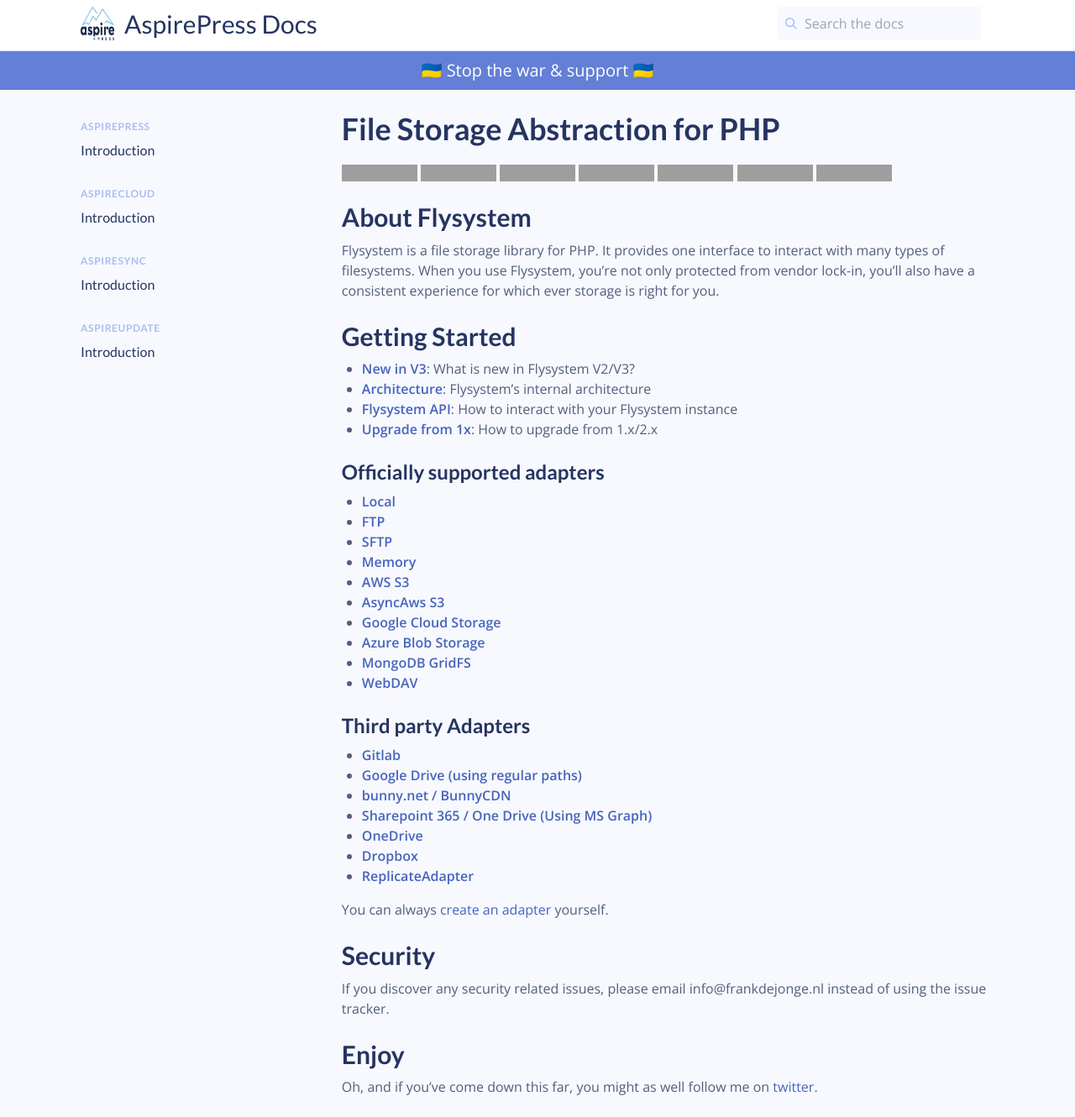
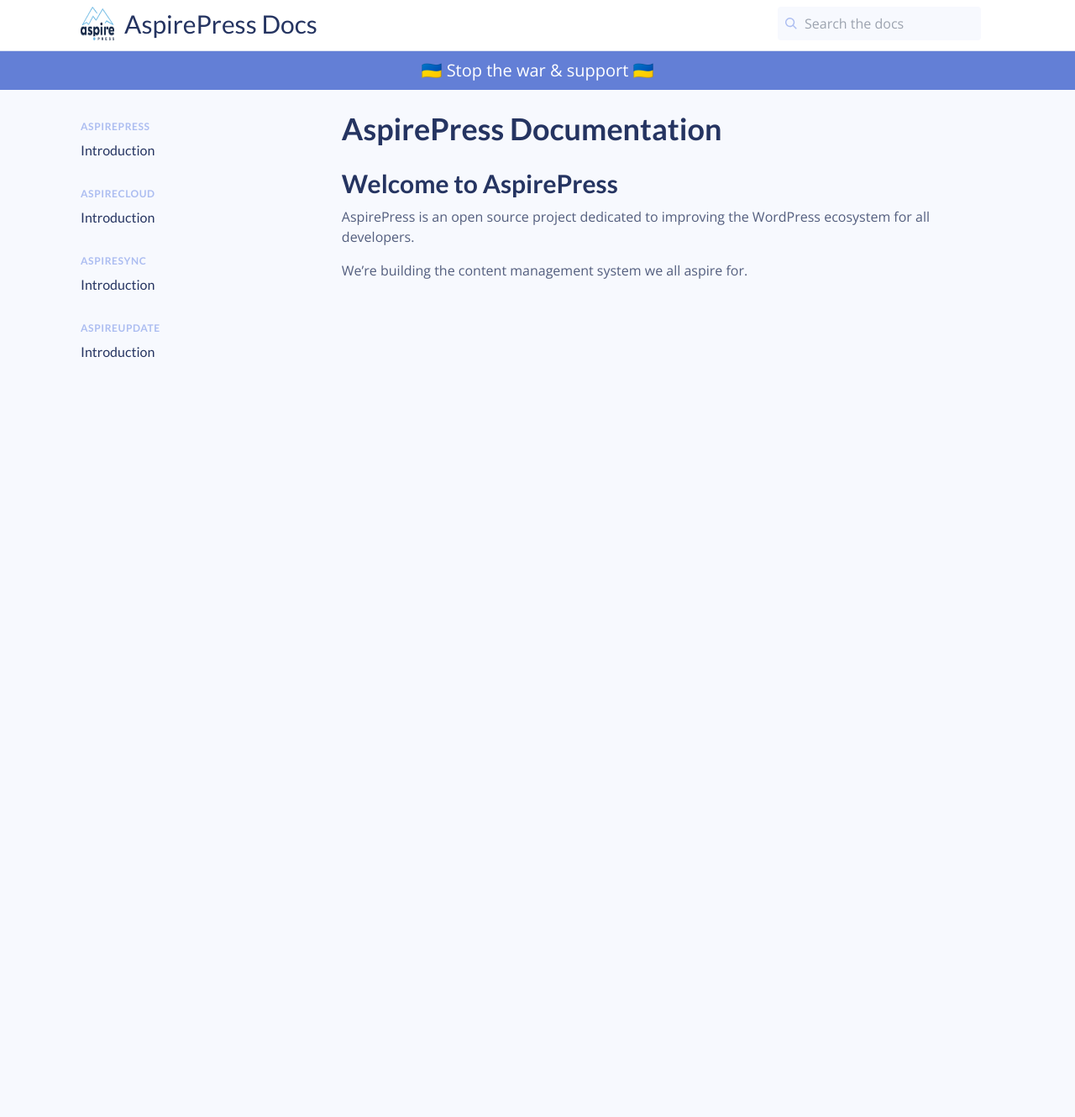
Before and after one commit to aspirepress/documentation, a Jekyll site: the page built from docs/index.md, in a window 1280 px wide. Shown: the whole page at 84% size. Built offline with Jekyll 4.4.1, drawn with Linux system fonts in a browser that asks for light colours; comment, search, counter and statistics services are not loaded; after the commit the page ends 900 px from its top, so only the background shows below that; grey boxes are pictures that could not be loaded.

Commit message:
Updating main documentation

```diff
--- a/docs/index.md
+++ b/docs/index.md
@@ -1,64 +1,11 @@
 ---
 layout: default
-title: File Storage Abstraction for PHP
-permalink: /docs/
-redirect_from:
-    - /
-    - /v2/
-    - /v2/docs/
+title: AspirePress Documentation
+permalink: /
 ---
 
-[![Author](https://img.shields.io/badge/author-@frankdejonge-blue.svg)](https://twitter.com/frankdejonge)
-[![Source Code](https://img.shields.io/badge/source-thephpleague/flysystem-blue.svg)](https://github.com/thephpleague/flysystem)
-[![Latest Version](https://img.shields.io/github/tag/thephpleague/flysystem.svg)](https://github.com/thephpleague/flysystem/releases)
-[![Software License](https://img.shields.io/badge/license-MIT-brightgreen.svg)](https://github.com/thephpleague/flysystem/blob/master/LICENSE)
-[![Quality Assurance](https://github.com/thephpleague/flysystem/workflows/Quality%20Assurance/badge.svg?branch=2.x)](https://github.com/thephpleague/flysystem/actions?query=workflow%3A%22Quality+Assurance%22)
-[![Total Downloads](https://img.shields.io/packagist/dt/league/flysystem.svg)](https://packagist.org/packages/league/flysystem)
-![php 7.2+](https://img.shields.io/badge/php-min%208.0.2-red.svg)
+## Welcome to AspirePress
 
-## About Flysystem
+AspirePress is an open source project dedicated to improving the WordPress ecosystem for all developers.
 
-Flysystem is a file storage library for PHP. It provides one interface to
-interact with many types of filesystems. When you use Flysystem, you're
-not only protected from vendor lock-in, you'll also have a consistent experience
-for which ever storage is right for you.
-
-## Getting Started
-
-* **[New in V3](/docs/what-is-new/)**: What is new in Flysystem V2/V3?
-* **[Architecture](/docs/architecture/)**: Flysystem's internal architecture
-* **[Flysystem API](/docs/usage/filesystem-api/)**: How to interact with your Flysystem instance
-* **[Upgrade from 1x](/docs/upgrade-from-1.x/)**: How to upgrade from 1.x/2.x
-
-### Officially supported adapters
-
-* **[Local](/docs/adapter/local/)**
-* **[FTP](/docs/adapter/ftp/)**
-* **[SFTP](/docs/adapter/sftp-v3/)**
-* **[Memory](/docs/adapter/in-memory/)**
-* **[AWS S3](/docs/adapter/aws-s3-v3/)**
-* **[AsyncAws S3](/docs/adapter/async-aws-s3/)**
-* **[Google Cloud Storage](/docs/adapter/google-cloud-storage/)**
-* **[Azure Blob Storage](/docs/adapter/azure-blob-storage/)**
-* **[MongoDB GridFS](/docs/adapter/gridfs/)**
-* **[WebDAV](/docs/adapter/webdav/)**
-
-### Third party Adapters
-
-* **[Gitlab](/docs/adapter/gitlab/)**
-* **[Google Drive (using regular paths)](https://github.com/masbug/flysystem-google-drive-ext)**
-* **[bunny.net / BunnyCDN](https://github.com/PlatformCommunity/flysystem-bunnycdn/tree/v3)**
-* **[Sharepoint 365 / One Drive (Using MS Graph)](https://github.com/shitware-ltd/flysystem-msgraph)**
-* **[OneDrive](https://github.com/doerffler/flysystem-onedrive)**
-* **[Dropbox](https://github.com/spatie/flysystem-dropbox)**
-* **[ReplicateAdapter](https://github.com/ajgarlag/flysystem-replicate)**
-
-You can always [create an adapter](/docs/advanced/creating-an-adapter/) yourself.
-
-## Security
-
-If you discover any security related issues, please email info@frankdejonge.nl instead of using the issue tracker.
-
-## Enjoy
-
-Oh, and if you've come down this far, you might as well follow me on [twitter](https://twitter.com/frankdejonge).
+We're building the content management system we all aspire for.
```
